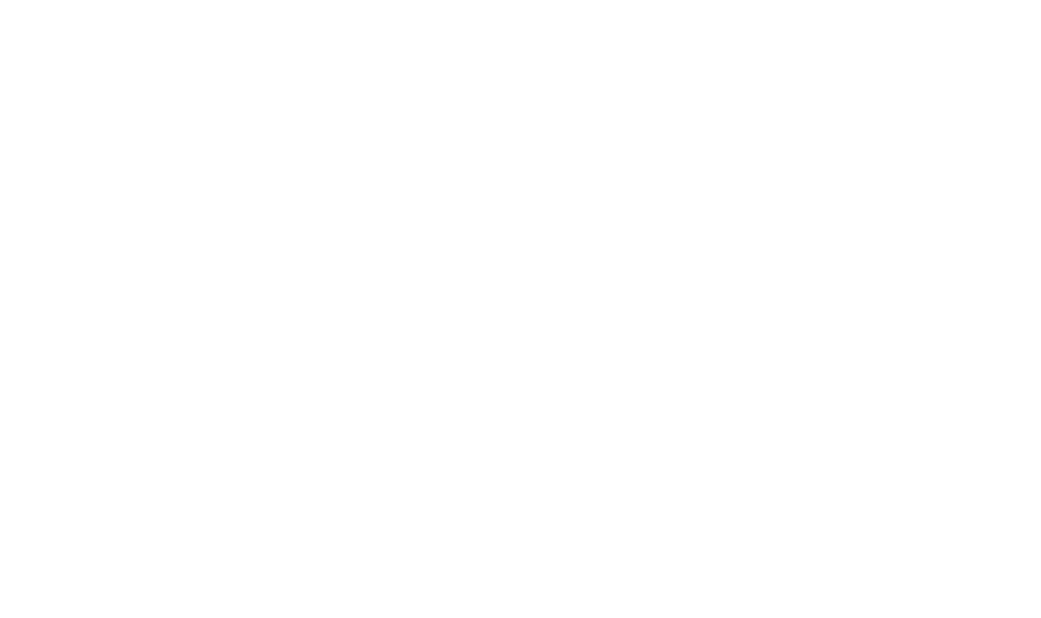
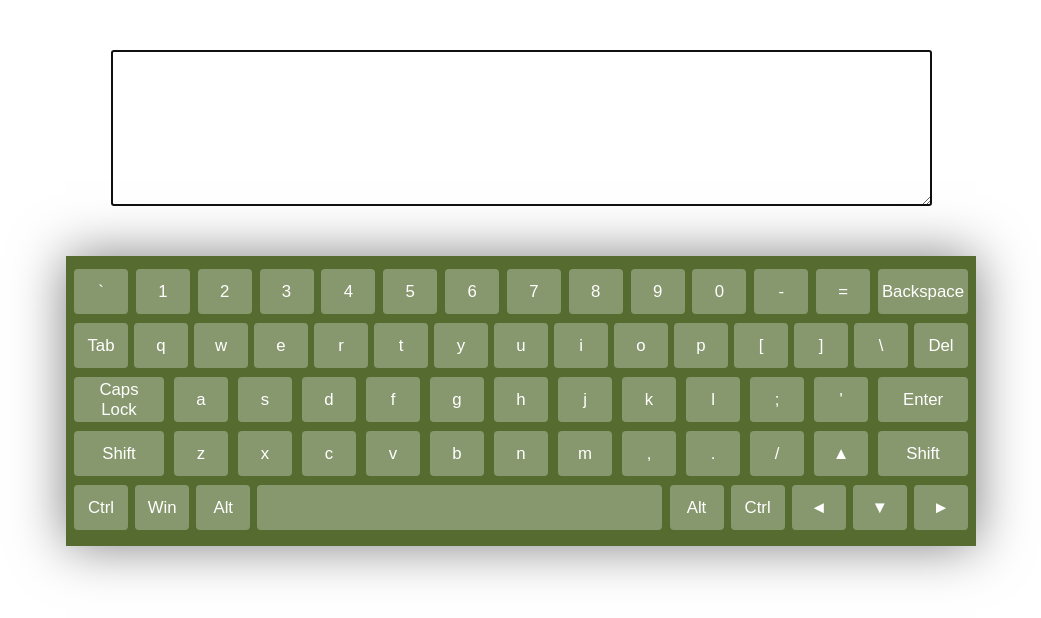
Before and after one commit to Tanya-Kh/Virtual-Keyboard, a plain HTML site: page index.html in a window 1280 px wide. Shown: the whole page, without its empty margins (119-1160 px from the left). Drawn offline with Linux system fonts and the light colour scheme.

Commit message:
feat: add keyboard and input

```diff
--- a/index.html
+++ b/index.html
@@ -1,11 +1,11 @@
 <!DOCTYPE html>
-
-<html lang="en" xmlns="http://www.w3.org/1999/xhtml">
+<html lang="en">
 <head>
     <meta charset="utf-8" />
-    <title></title>
+    <title>Virtual Keyboard</title>
+<link rel="stylesheet" href="style.css"/>
 </head>
 <body>
-
+<script src="script.js"></script>
 </body>
 </html>
--- /dev/null
+++ b/script.js
@@ -0,0 +1,57 @@
+const wrapper = document.createElement("div");
+const keyboard = document.createElement("div");
+const textarea = document.createElement("textarea");
+
+document.body.onload = init();
+
+function init() {
+	addWrapper();
+	addTextArea();
+	addKeyboard();
+	addKeys();
+}
+
+function addWrapper() {
+	wrapper.classList.add("wrapper");
+	document.body.insertBefore(wrapper, document.body.childNodes[0]);
+}
+
+function addTextArea() {
+	textarea.setAttribute("rows", "10");
+	textarea.setAttribute("cols", "100");
+	textarea.setAttribute("autofocus", "autofocus");
+	wrapper.appendChild(textarea);
+}
+
+function addKeyboard() {
+	keyboard.classList.add("keyboard");
+	wrapper.appendChild(keyboard);
+}
+
+function addKeys() {
+
+	const keys = [
+		'`', '1', '2', '3', '4', '5', '6', '7', '8', '9', '0', '-', '=', 'Backspace', 'Tab', 'q', 'w', 'e', 'r', 't', 'y',
+		'u', 'i', 'o', 'p', '[', ']', '\\', 'Del', 'Caps Lock', 'a', 's', 'd', 'f', 'g', 'h', 'j', 'k', 'l', ';', '\'',
+		'Enter', 'Shift', 'z', 'x', 'c', 'v', 'b', 'n', 'm', ',', '.', '/', '&#9650', 'Shift', 'Ctrl', 'Win', 'Alt',
+		' ', 'Alt', 'Ctrl', '&#9668', '&#9660', '&#9658'
+	];
+
+	for (let i = 0; i < keys.length; i++) {
+		let button = document.createElement("button");
+		button.innerHTML = keys[i];
+		button.className = "key";
+		if (keys[i] == "Backspace" ||
+			keys[i] == "Enter" ||
+			keys[i] == "Caps Lock") {
+			button.classList.add("key-wide");
+		}
+		if (keys[i] == " ") {
+			button.classList.add("key-extra-wide");
+		}
+		if (keys[i] == "Shift") {
+			button.classList.add("key-shift");
+		}
+		keyboard.appendChild(button);
+	}
+}
--- /dev/null
+++ b/style.css
@@ -0,0 +1,59 @@
+.wrapper {
+    width: 1020px;
+    margin: 0 auto;
+    height: 100%;
+}
+
+textarea {
+    display: block;
+    margin: 0 auto;
+    margin-top: 50px;
+    margin-bottom: 50px;
+}
+
+.keyboard {
+    display: flex;
+    flex-wrap: wrap;
+    justify-content: space-between;
+    position: relative;
+    width: 900px;
+    padding: 10px 5px;
+    background: #556b2f;
+    box-shadow: 0 0 50px rgba(0, 0, 0, 0.5);
+    height: 270px;
+    margin: 0 auto;
+}
+
+.key {
+    position: relative;
+    height: 45px;
+    width: 6%;
+    max-width: 90px;
+    margin: 3px;
+    border-radius: 4px;
+    border: none;
+    background: rgba(255, 255, 255, 0.3);
+    color: #ffffff;
+    font-size: 1.05rem;
+    outline: none;
+    cursor: pointer;
+    display: inline-flex;
+    align-items: center;
+    justify-content: center;
+}
+
+.key:active {
+    background: rgba(255, 255, 255, 0.1);
+}
+
+.key-wide {
+    width: 11%;
+}
+.key-shift{
+    width: 20%;
+}
+
+.key-extra-wide {
+    width: 45%;
+    max-width: 500px;
+}
```
